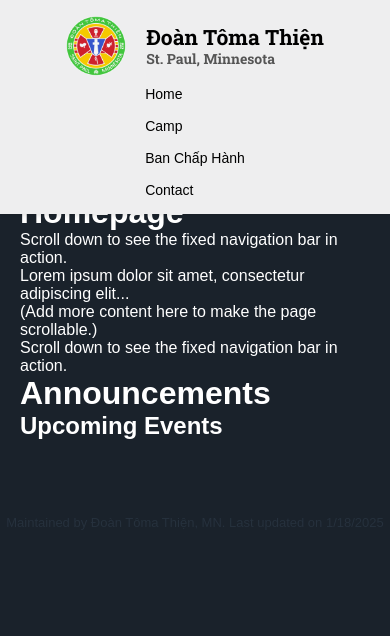
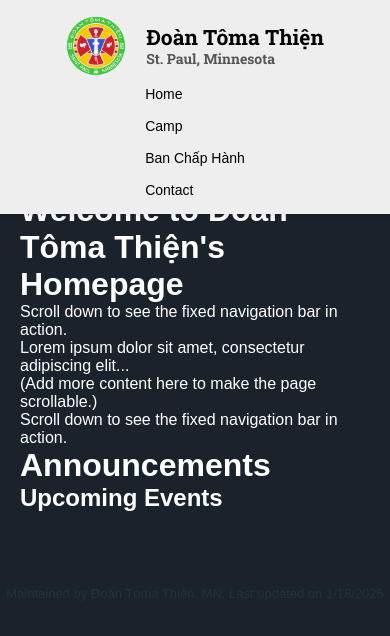
Before and after one commit to ngmymy/dttwebsite, a Next.js app: page / in a window 390 px wide. Shown: the top 636 px of the page. Built offline with nearby package versions, Linux system fonts and the light colour scheme.

Commit message:
mobile responsive

```diff
--- a/pages/contact.js
+++ b/pages/contact.js
@@ -6,8 +6,6 @@ export default function Contact() {
   return (
     <div className={styles.page}>
       {header()}
-      <main>
-        <div className={styles.page}>
         <main className={styles.main}>
           <section id="contact">
             <h1 className={styles.sectionHeader}>Contact Us</h1>
@@ -115,8 +113,6 @@ export default function Contact() {
             </div>
           </section>
         </main>
-        </div>
-      </main>
       {footer()}
     </div>
   );
--- a/styles/Contact.module.css
+++ b/styles/Contact.module.css
@@ -62,7 +62,7 @@
 .sectionHeader {
   text-align: center;
   margin: 0 auto;
-  margin-top: 100px;
+  margin-top: auto;
   margin-bottom: 30px;
   padding: 40px 0;
   font: 300 60px 'Oswald', sans-serif;
@@ -293,6 +293,9 @@
     height: 60px;
     line-height: 60px;
   }
+  .main {
+    margin-top: 30%;
+  }
 }
 
 @media screen and (max-width: 569px) {
@@ -327,6 +330,9 @@
     height: 55px;
     line-height: 55px;
   }
+  .main {
+    margin-top: 40%;
+  }
 }
 
 @media screen and (max-width: 410px) {
--- a/styles/Home.module.css
+++ b/styles/Home.module.css
@@ -1,7 +1,6 @@
 @import url('https://fonts.googleapis.com/css2?family=IBM+Plex+Serif:ital,wght@0,100;0,200;0,300;0,400;0,500;0,600;0,700;1,100;1,200;1,300;1,400;1,500;1,600;1,700&family=Mulish:ital,wght@0,200..1000;1,200..1000&family=Roboto+Slab:wght@100..900&display=swap');
 
 .page {
-  font-family: Arial, sans-serif;
   margin: 0;
 }
 
@@ -65,6 +64,17 @@
   color: #1f4fd0;
 }
 
+.main {
+  margin-top: 100px; /* Offset for the fixed navbar */
+  padding: 20px;
+}
+
+@media screen and (max-width: 850px) {
+  .main {
+    margin-top: 20%;
+  }
+}
+
 @media (max-width: 768px) {
   .navbar {
     flex-direction: column;
@@ -83,14 +93,8 @@
   }
 
   .main {
-    margin-top: 140px; /* Add top margin for mobile view */
+    margin-top: 44%; /* Add top margin for mobile view */
   }
-}
-
-/* Main content spacing */
-.main {
-  margin-top: 100px; /* Offset for the fixed navbar */
-  padding: 20px;
 }
 
 .container {
--- a/styles/global.css
+++ b/styles/global.css
@@ -43,6 +43,12 @@ main {
   margin: auto;
 }
 
+@media (max-width: 768px) {
+  main {
+    margin-top: 80%; /* Add top margin for mobile view */
+  }
+}
+
 h2 {
   margin-bottom: 12px;
 }
```
Lines whose indentation alone changed are shown as unchanged.
